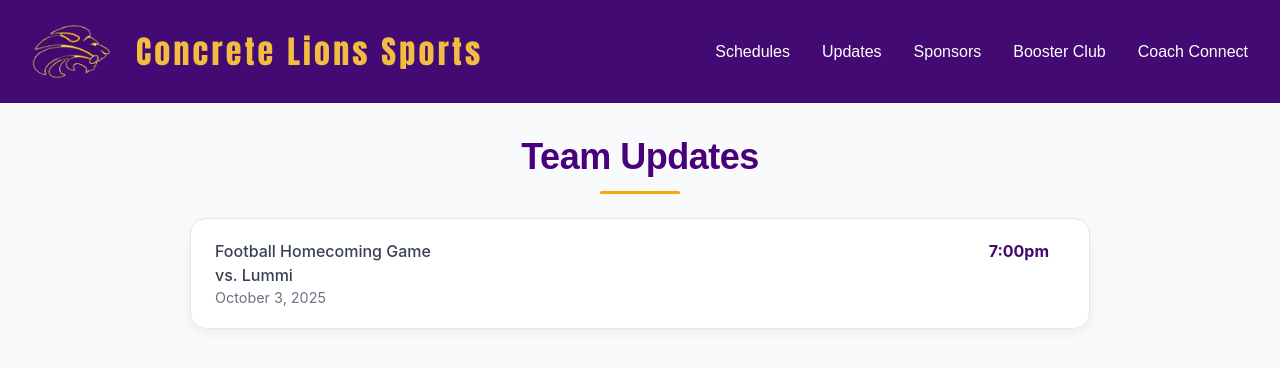
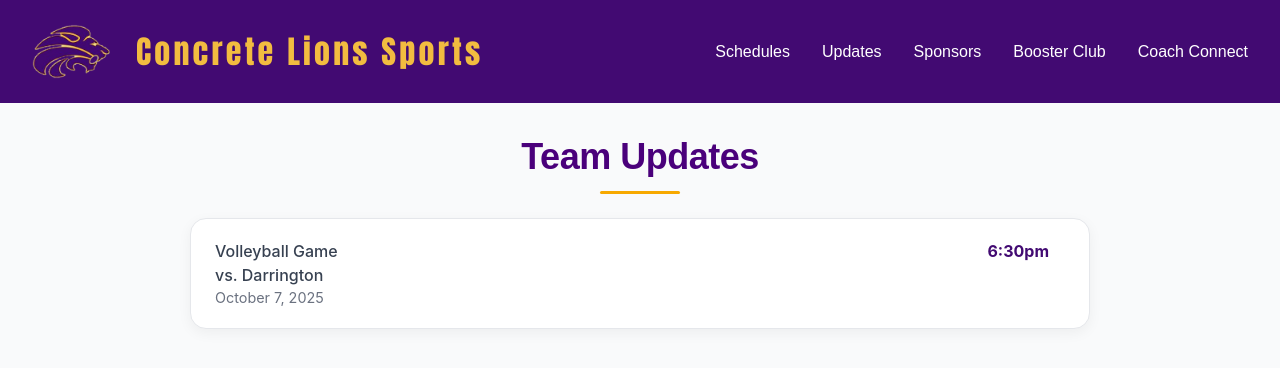
Before and after one commit to adrianc1/concrete-sports-app, a React (Vite) app: page /updates in a window 1280 px wide. Shown: the top 368 px of the page. Built offline with nearby package versions, Linux system fonts and the light colour scheme.

Commit message:
updated updates component

```diff
--- a/src/components/homePage/Updates.jsx
+++ b/src/components/homePage/Updates.jsx
@@ -48,10 +48,10 @@ function Updates() {
 				</li> */}
 				<li>
 					<span className="event-info">
-						Football Homecoming Game <br /> vs. Lummi
-						<span className="start-date">October 3, 2025</span>
+						Volleyball Game <br /> vs. Darrington
+						<span className="start-date">October 7, 2025</span>
 					</span>
-					<span className="start-time">7:00pm</span>
+					<span className="start-time">6:30pm</span>
 				</li>
 			</ul>
 		</div>
```
